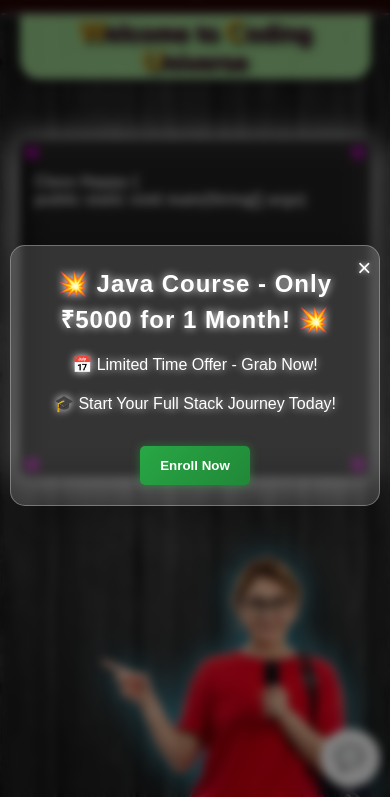
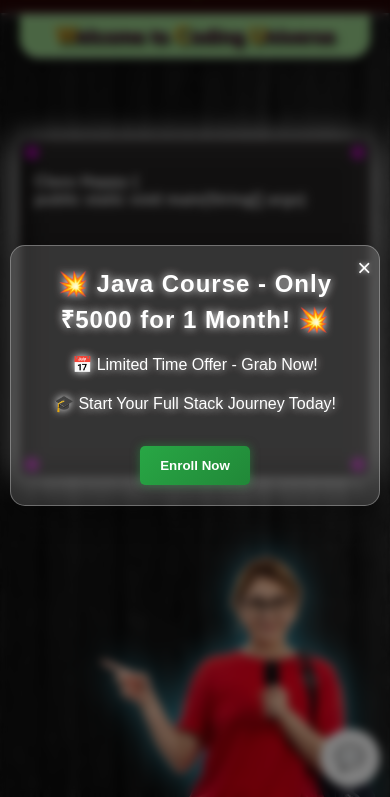
Before and after one commit to mrcoder-akp/corejava6, a plain HTML site: page index.html in a window 390 px wide. Shown: the part 47-844 px from the top of the page. Drawn offline with Linux system fonts and the light colour scheme.

Commit message:
Updated main branch with latest changes

```diff
--- a/navbar.css
+++ b/navbar.css
@@ -1,34 +1,35 @@
+/* Reset & Basic Styles */
 body {
   margin: 0;
   font-family: Arial, sans-serif;
+  padding-top: 60px; /* Navbar ke liye padding add */
 }
+
 * {
   margin: 0;
   padding: 0;
-  box-sizing: border-box; /* Ensure padding and border do not affect layout */
+  box-sizing: border-box;
 }
 
 /* Navbar Styles */
 .navbar {
-  height:60px;
-  display:flex;
-  justify-content:space-around;
+  height: 60px;
+  display: flex;
+  justify-content: space-around;
   align-items: center;
   width: 100%;
-  background-color: rgb(36, 5, 5); /* Change to your desired navbar color */
+  background-color: rgb(36, 5, 5);
   color: white;
-  z-index: 1000; /* Ensure the navbar is above the content */
-  box-shadow: 0 4px 2px -2px gray; /* Optional shadow for styling */
-   /*  unselectable banane ke liye  */
-   user-select: none;  /* Disable text selection */
-   -webkit-user-select: none; /* Safari ke liye */
-   -moz-user-select: none; /* Firefox ke liye */
-   -ms-user-select: none; /* IE ke liye */
+  z-index: 1000;
+  box-shadow: 0 4px 2px -2px gray;
+  position: fixed;
+  top: 0;
+  left: 0;
+  user-select: none;
 }
 
 /* Navbar Container */
 .container-nave {
-  left: 0;
   height: 60px;
   display: flex;
   justify-content: space-between;
@@ -37,17 +38,15 @@ body {
   margin: 0 auto;
   padding: 0 20px;
   width: 100%;
-  position: relative; /* Make the container relative to position mobile-menu */
+  position: relative;
   z-index: 1000;
 }
-
 
 /* Logo Styling */
 .logo {
   font-size: clamp(1.5rem, 5vw, 3rem);
   font-weight: bold;
-  background-image: linear-gradient(90deg,
-      red, orange, yellow, green, cyan, blue, violet, red);
+  background-image: linear-gradient(90deg, red, orange, yellow, green, cyan, blue, violet, red);
   background-size: 300% 100%;
   background-clip: text;
   -webkit-background-clip: text;
@@ -57,11 +56,13 @@ body {
 }
 
 
+
 /* Keyframes for Moving Color Effect */
 @keyframes moveColor {
   0% { background-position: 0% 50%; }
   100% { background-position: 100% 50%; }
 }
+
 
 
 /* Navbar Menu */
@@ -121,10 +122,9 @@ body {
 /* Mobile Menu */
 .mobile-menu {
   display: none;
-  position: absolute; /* Positioned below the navbar */
+  position: fixed; /* Positioned below the navbar */
   top: 60px; /* Adjust this to control the vertical position of the mobile menu */
   right: 0;
- // width: 100%; /* Full width */
   flex-direction: column;
   background: linear-gradient(135deg, rgba(255, 0, 150, 0.3), rgba(0, 255, 255, 0.3));
   backdrop-filter: blur(15px); /* Glassmorphism effect */
@@ -133,7 +133,6 @@ body {
   text-align: center;
   z-index: 9999; /* Ensure it's below the navbar */
   opacity: 0; /* Initially hidden */
-  transform: translateY(-10px); /* Start position */
   transition: opacity 0.5s ease-in-out, transform 0.5s ease-in-out;
    box-shadow: 0 4px 20px rgba(0, 0, 0, 0.2); /* 3D shadow effect */
   border-radius: 10px; /* Smooth rounded edges */
@@ -245,7 +244,7 @@ body {
   .menu-toggle {
     display: block;
   }
-/* Mobile navbar ko fixed karna */
+  /* Mobile navbar ko fixed karna */
 .navbar {
   position: fixed;
   top: 0;
@@ -260,47 +259,43 @@ body {
 }
 }
 
+
 /* ///////////////////////////////////////////////////////////////////////////////////////// */
 #mainContent.special-content {
   /* Background Image */
-  background-image: url('public/main.jpg'); /* Replace with your image path */
+  background-image: url('/public/main.jpg'); /* Replace with your image path */
   background-size: cover; /* Fit the container */
-  background-position: center; /* Center the image */
+  /* background-position: center; Center the image */
   background-repeat: no-repeat; /* Prevent repetition */
   background-attachment: fixed; /* Fixed background */
   height: calc(100vh - 60px); /* Fixed height */
   position: relative;
   overflow: hidden; /* Prevents content overflow */
-  transform: translate3d(0, 0, 0); /* Prevents flickering */
-  will-change: transform; /* Optimizes rendering */
   background-color: #000; /* Optional: Fallback color while image loads */
 }
 
 /* Ensuring image loads fully before display */
-#mainContent.special-content::before {
-  content: '';
-  position: fixed; /* Ensures background stays fixed */
-  background-image: url('public/main.jpg');
-  background-size: cover;
-  background-position: center;
-  background-repeat: no-repeat;
-  position: absolute;
-  top: 0;
-  left: 0;
-  width: 100%;
-  height: 100%;
-  z-index: -1;
+/* #mainContent.special-content::before { */
+  /* content: ''; */
+  /* position: fixed; Ensures background stays fixed */
+  /* background-image: url('public/main.jpg'); */
+  /* background-size: cover; */
+  /* background-position: center; */
+  /* background-repeat: no-repeat; */
+  /* position: absolute; */
+  /* top: 0; */
+  /* left: 0; */
+  /* width: 100%; */
+  /* height: 100%; */
+  /* z-index: -1; */
+/* } */
+@media (max-width: 768px) {
+  #mainContent.special-content {
+    background-attachment: scroll;
+  }
 }
 
-/* Mobile Specific Tweaks */
-@media only screen and (max-width: 768px) {
-  #mainContent.special-content {
-    background-attachment: scroll; /* Scrollable if needed */
-    background-size: cover;
-    background-position: center;
-    max-height:auto;
-  }
-}
+
 
 
 /* Image Styling */
@@ -308,12 +303,13 @@ body {
   position: absolute;
   bottom: 0;
   right: 0;
-  width: 60%;
+  width: auto;
+  max-width: 70%;
   height: auto;
-  object-fit: cover; /* Ensure the aspect ratio remains intact */
+  object-fit: contain; /* Ensure the aspect ratio remains intact */
   filter: drop-shadow(0px 0px 20px rgba(0, 0, 0, 0.8));
   animation: glowing-shadow 1.5s infinite alternate ease-in-out;
- // background-color:black;
+ /* // background-color:black; */
   margin: 0;
   padding: 0;
      /*  unselectable banane ke liye  */
@@ -332,25 +328,28 @@ body {
 }
 @media (max-width: 450px) {
   #mainContent.special-content .special-img {
-    width: 100%;
+    max-width: 100%;
+   /* // max-width:100%; */
     filter: drop-shadow(0px 0px 10px rgba(255, 0, 0, 0.6)); /* Lighter effect for mobile */
+    position:absolute;
+    bottom:0;
   }
 }
 
 /* ///////////////////////////////////////////////////////////////////////// */
 /* Marquee Container (Full Height Except Navbar) */
 .marquee-container {
-  top:20vh;
+  top:auto;
   position: absolute;
-  bottom: 15vh;
+  bottom: 8vh;
   left: 5vh; /* Left side position */
-  width: 38%; /* Box width */
+  width: 35%; /* Box width */
   height: 60vh; /* Box height */
   overflow: hidden;
   display: flex;
   background-color: rgb(29, 26, 26); /* Dark background */
   border-radius: 10px; /* Rounded corners */
-  padding: 10px; /* Inner spacing */
+  padding: 15px; /* Inner spacing */
   color: white; /* Text color */
   font-size: clamp(14px, 3vw, 22px); /* Responsive text */
   box-shadow: -10px 10px 30px rgba(255, 255, 255, 0.77),
@@ -445,43 +444,42 @@ body {
   75% { background-color: yellow; }
   100% { background-color: purple; }
 }
-
 /* ////////////////////////////////////////////////////////////////////////////////////// */
 /* Only apply to h1 inside .special-content */
 .special-content .welcome-heading {
-  color:rgb(70, 0, 46);
-  background-color:rgba(181, 248, 164, 0.81);
-  font-size: clamp(24px, 3vw, 60px);
-  padding: 1vw; /* Relative padding */
-/* ⭐ Added a single-colored shadow ⭐ */
-   text-shadow: 3px 3px 5px black; /* You can change 'red' to any color */
-   border-bottom: 1px solid rgba(252, 254, 255, 0.85);; /* White line under the text */
-   box-shadow: 0px 3px 5px rgb(0, 0, 0); /* Shadow effect on the underline */
-/* Width adjusts to fit the content */
-   width: fit-content;
-  /* Ensure it behaves like text but allows block-level properties */
+  position: absolute;
+  left: 50%;
+  transform: translateX(-50%);
+  color: rgb(70, 0, 46);
+  background-color: rgba(181, 248, 164, 0.81);
+  font-size: clamp(20px, 3vw, 50px); /* Responsive size: min 20px, max 50px */
+  padding: 1vw;
+  text-shadow: 3px 3px 5px black;
+  border-bottom: 1px solid rgba(252, 254, 255, 0.85);
+  box-shadow: 0px 3px 5px rgb(0, 0, 0);
+  width: 0 auto; /* Max width rakhenge takki content break na ho */
   display: block;
-  /* Optional: add margin to adjust spacing, if necessary */
-  margin: 0 auto;
-/* Rounded top-left and top-right corners (Rebound effect) */
-border-bottom-left-radius: 20px;  /* Rounded corner on the left */
-border-bottom-right-radius: 20px;  /* Rounded corner on the right */
-   /*  unselectable banane ke liye  */
-   user-select: none;  /* Disable text selection */
-   -webkit-user-select: none; /* Safari ke liye */
-   -moz-user-select: none; /* Firefox ke liye */
-   -ms-user-select: none; /* IE ke liye */
-    /* Responsive adjustments */
-  max-width: 90%; /* Prevents text from going too wide */
-  text-align: center; /* Ensures alignment stays proper */
-  line-height: 1; /* Adjust line spacing for better readability */
-
+  text-align: center;
+  line-height: 1.2; /* Line spacing adjust */
+  border-bottom-left-radius: 20px;
+  border-bottom-right-radius: 20px;
+  word-wrap: break-word; /* Word wrapping enable */
+  overflow-wrap: break-word; /* Ensure wrapping works */
+  user-select: none;
 }
 .special-content .welcome-heading .first-letter {
   color: rgba(245, 149, 5, 0.81);
   font-weight: bold;
   font-size: 1.2em; /* Slightly bigger for visibility */
 }
+@media (max-width: 600px) {
+  .special-content .welcome-heading {
+    font-size: clamp(18px, 5vw, 40px); /* Mobile me aur responsive banane ke liye */
+    width: 90%; /* Mobile ke liye width increase */
+    padding: 2vw; /* Extra padding for better look */
+  }
+}
+
 
 
 /* ///////////////////////////////////////////////////////////// */
--- a/styles.css
+++ b/styles.css
@@ -197,9 +197,8 @@ body {
 @media (max-width: 552px) {
   .container {
     flex-direction: column; /* Stack sidebar and content vertically on small screens */
-    height: 100vh; /* ✅ Full viewport height */
-    max-height: 100%; /* ✅ Ensure it doesn’t exceed viewport */
     overflow: hidden; /* ✅ Prevent unwanted scrolling */
+    height: calc(100vh - 60px);
   }
 
   .content {
```
